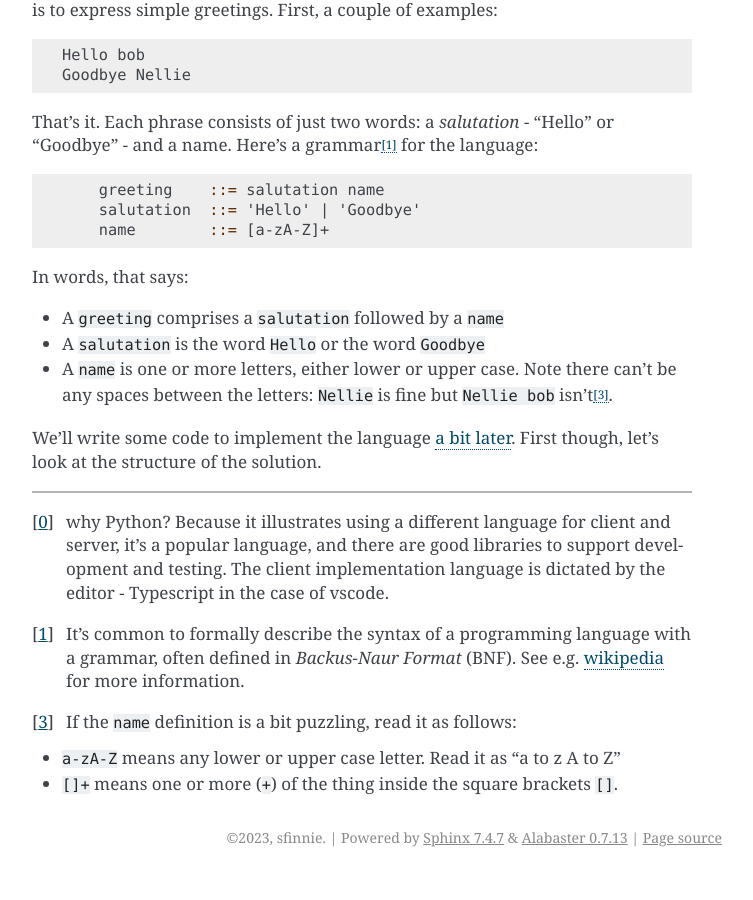
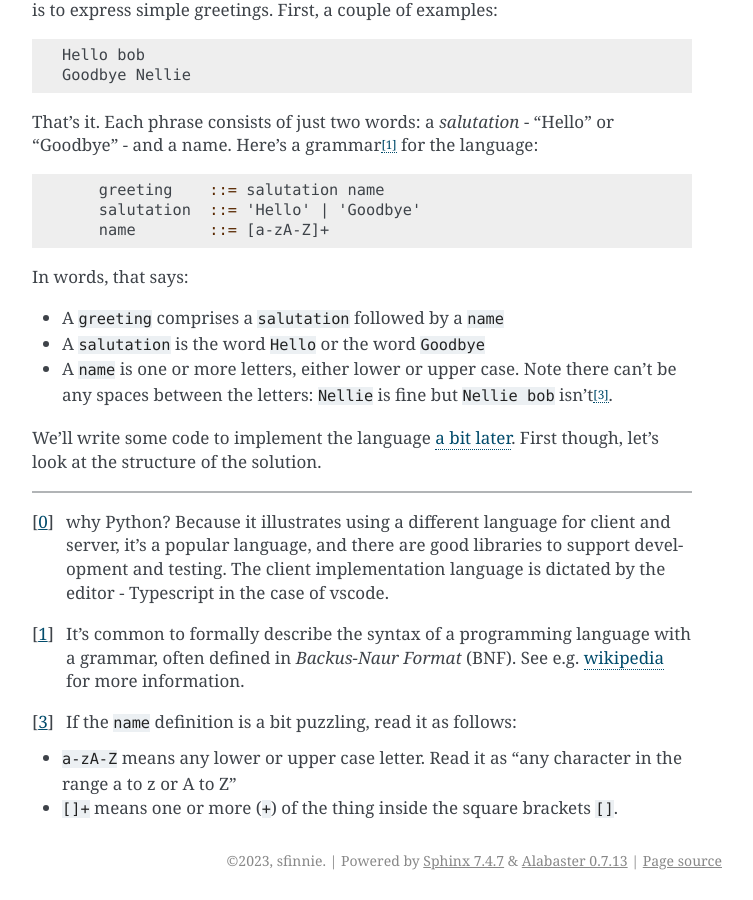
Before and after one commit to sfinnie/helloLSP, a Sphinx documentation site: the page built from docs/intro.md, in a window 1280 px wide and 900 px high, scrolled down 1163 px. Shown: the whole window, without its empty margins (388-1141 px from the left). Built offline with Sphinx 7.4.7, drawn with Linux system fonts in a browser that asks for light colours; before the commit the page ends 2040 px from its top, so only the background shows below that.

Commit message:
tweaked footnote

```diff
--- a/docs/intro.md
+++ b/docs/intro.md
@@ -52,7 +52,7 @@ In words, that says:
 * A `name` is one or more letters, either lower or upper case.  Note there can't be any spaces between the letters: `Nellie` is fine but `Nellie bob` isn't[^3].
 
 [^3]: If the `name` definition is a bit puzzling, read it as follows:
-    * `a-zA-Z` means any lower or upper case letter.  Read it as "a to z A to Z"
+    * `a-zA-Z` means any lower or upper case letter.  Read it as "any character in the range a to z or A to Z"
     * `[]+` means one or more (`+`) of the thing inside the square brackets `[]`.
 
 
```
